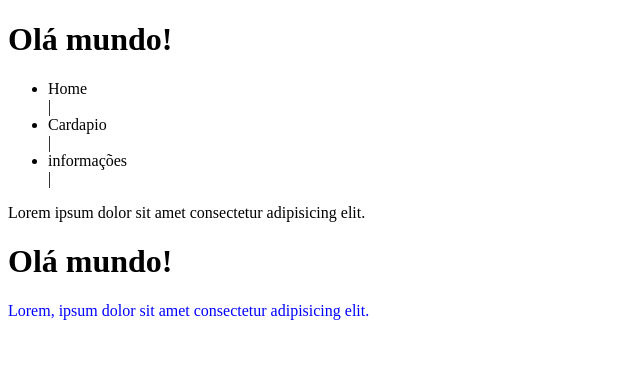
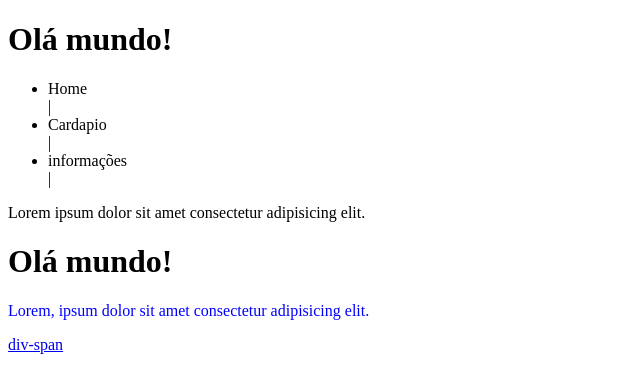
Before and after one commit to gustavoperoni/aprendendo-css3, a plain HTML site: page index.html in a window 1280 px wide. Shown: the full height of the page, 0-640 px from the left. Drawn offline with Linux system fonts and the light colour scheme.

Commit message:
update-05/06

```diff
--- a/index.html
+++ b/index.html
@@ -22,5 +22,8 @@
     <h1>Olá mundo!</h1>
 
     <p class="azul">Lorem, ipsum dolor sit amet consectetur adipisicing elit.</p>
+
+    <a href="div-span.html" target="_self" rel="noopener noreferrer">div-span</a>
+
 </body>
 </html>
```
